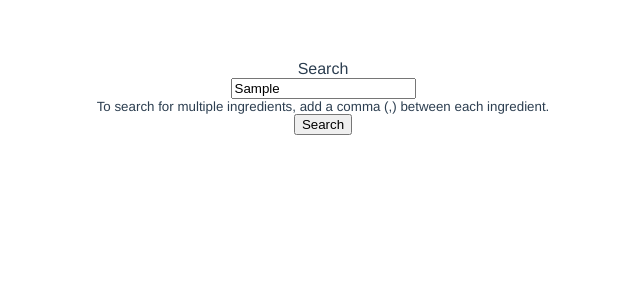
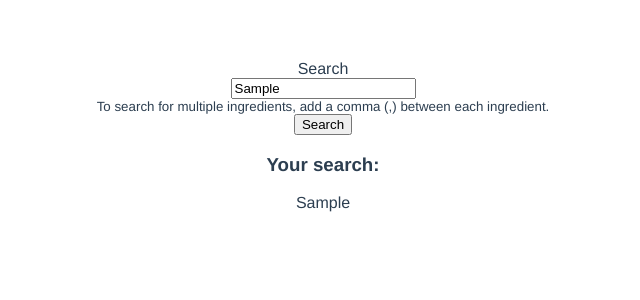
Before and after one commit to anmabler/FridgeFood, a Vue app in the folder Frontend/: page /search in a window 1280 px wide. Both pictures are taken after typing "Sample" into the empty fields and a click on the button "Search". Shown: the top 300 px of the page, without its empty margins (317-957 px from the left). Built offline with nearby package versions, Linux system fonts and the light colour scheme.

Commit message:
searchpage in operation

```diff
--- a/Frontend/src/components/Search.vue
+++ b/Frontend/src/components/Search.vue
@@ -5,6 +5,10 @@
       <small id="searchHelp">To search for multiple ingredients, add a comma (,) between each ingredient.</small>
       <button type="submit" >Search</button>
   </form>
+  <div v-if="searchInputList.length">
+    <h3>Your search:</h3>
+    <div v-for="word in this.$store.getters.trimmedInput" :key="word"> {{word}}</div>
+  </div>
 </template>
 
 <script>
@@ -29,14 +33,17 @@ export default {
        this.searchInputList = this.searchInput.split(',') // Split the input at ',' since I want the user to be able to input multiple ingredients.
       for (let word of this.searchInputList){
         this.trimmedInput.push(word.trim())  // Trim spaces before and after the word.
-        console.log(word);
+        // console.log(word);
       }
       this.queryString = this.trimmedInput.join(',+') // Join the trimmed words to a string with ,+ which is needed for the endpoint.
-      console.log(this.queryString);
+      // console.log(this.queryString);
 
       this.$store.commit('setQueryString', this.queryString)
       this.$store.commit('setSearchInput', this.searchInput)
+      this.$store.commit('setTrimmedInput', this.trimmedInput)
       console.log(this.$store.state.queryString);
+
+      // this.$router.push('/recipes')
     }
   }
 
--- a/Frontend/src/router.js
+++ b/Frontend/src/router.js
@@ -4,6 +4,7 @@ import Recipes from './views/recipes/Recipes.vue'
 import RecipeDetails from './views/recipes/RecipeDetails.vue'
 import ErrorPage from './views/ErrorPage.vue'
 import Search from './components/Search.vue'
+import SearchPage from './views/SearchPage.vue'
 
 const routes = [
     {
@@ -11,18 +12,18 @@ const routes = [
         name: 'Home',
         component: Home
     },
+    {
+        path: '/recipes',
+        name: 'Recipes',
+        component: Recipes
+    },
     // {
-    //     path: '/recipes',
+    //     path: '/recipes/search/:ing',
     //     name: 'Recipes',
-    //     component: Recipes
+    //     component: Recipes,
+    //     props: true
+
     // },
-    {
-        path: '/recipes/search/:ing',
-        name: 'Recipes',
-        component: Recipes,
-        props: true
-
-    },
     {
         path: '/recipes/:id', // route parameter
         name: 'RecipeDetails',
@@ -31,8 +32,8 @@ const routes = [
     },
     {
         path: '/search',
-        name: Search,
-        component: Search
+        name: SearchPage,
+        component: SearchPage
     },
 
     {
--- a/Frontend/src/store.js
+++ b/Frontend/src/store.js
@@ -43,7 +43,7 @@ const mutations = {
 
 const actions = {
     async getRecipes(store) {
-        let recipes = await fetch('http://localhost:3000/api/recipes/findByIngredients/' )
+        let recipes = await fetch('http://localhost:3000/api/recipes/findByIngredients/' + state.queryString)
         recipes = await recipes.json()
         store.commit('getRecipes', recipes)
     },
--- /dev/null
+++ b/Frontend/src/views/SearchPage.vue
@@ -0,0 +1,21 @@
+<template>
+    <Search />
+    <!-- <Recipes /> -->
+</template>
+
+<script>
+import Search from '../components/Search.vue'
+// import Recipes from './recipes/Recipes.vue'
+export default {
+    name: 'SearchPage',
+    components: {
+        Search,
+        // Recipes
+    }
+
+}
+</script>
+
+<style>
+
+</style>
--- a/Frontend/src/views/recipes/Recipes.vue
+++ b/Frontend/src/views/recipes/Recipes.vue
@@ -24,6 +24,11 @@ export default {
     }
   },
 
+  beforeCreate (){
+
+
+  },
+
   mounted() {
     this.$store.dispatch('getRecipes')
   }
```
